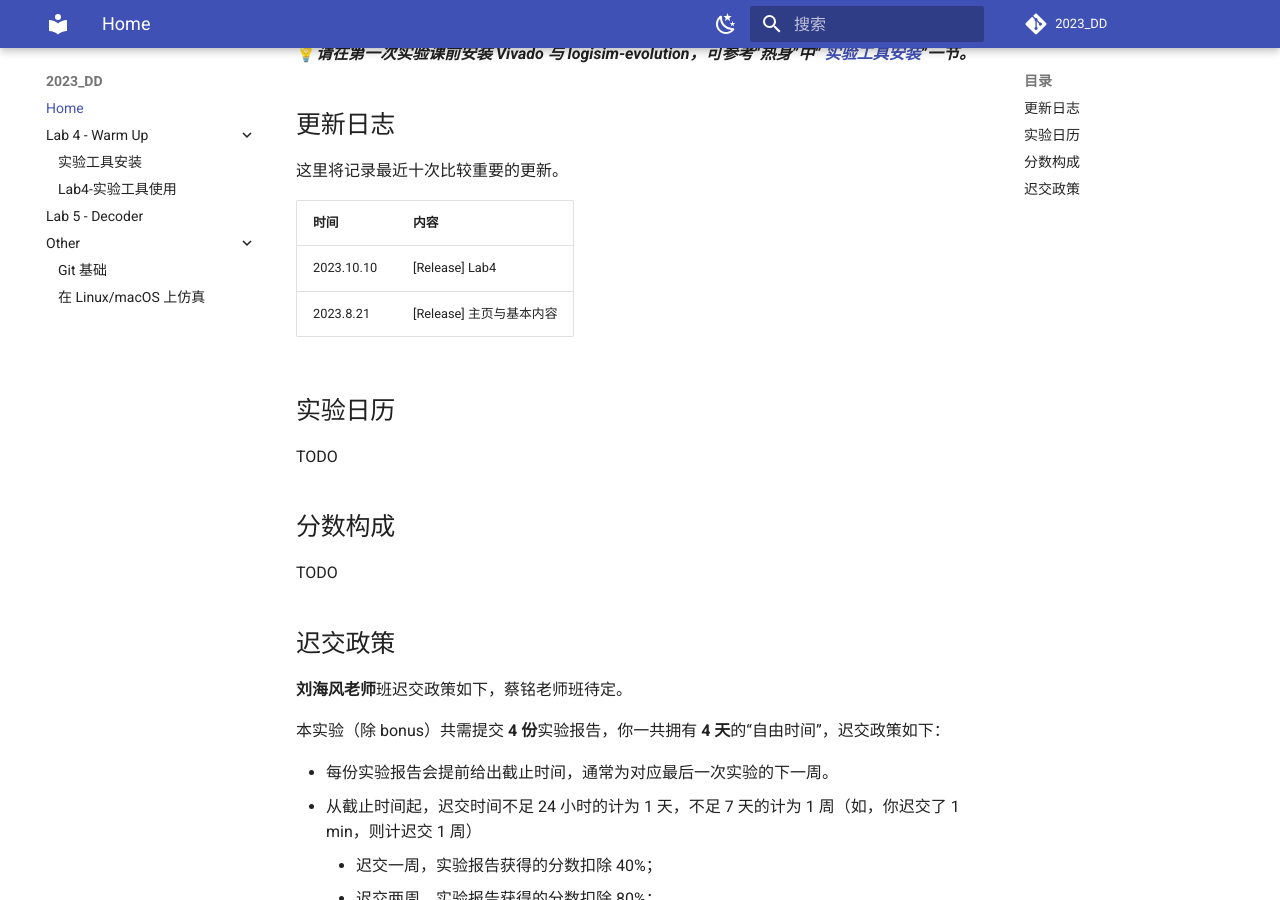
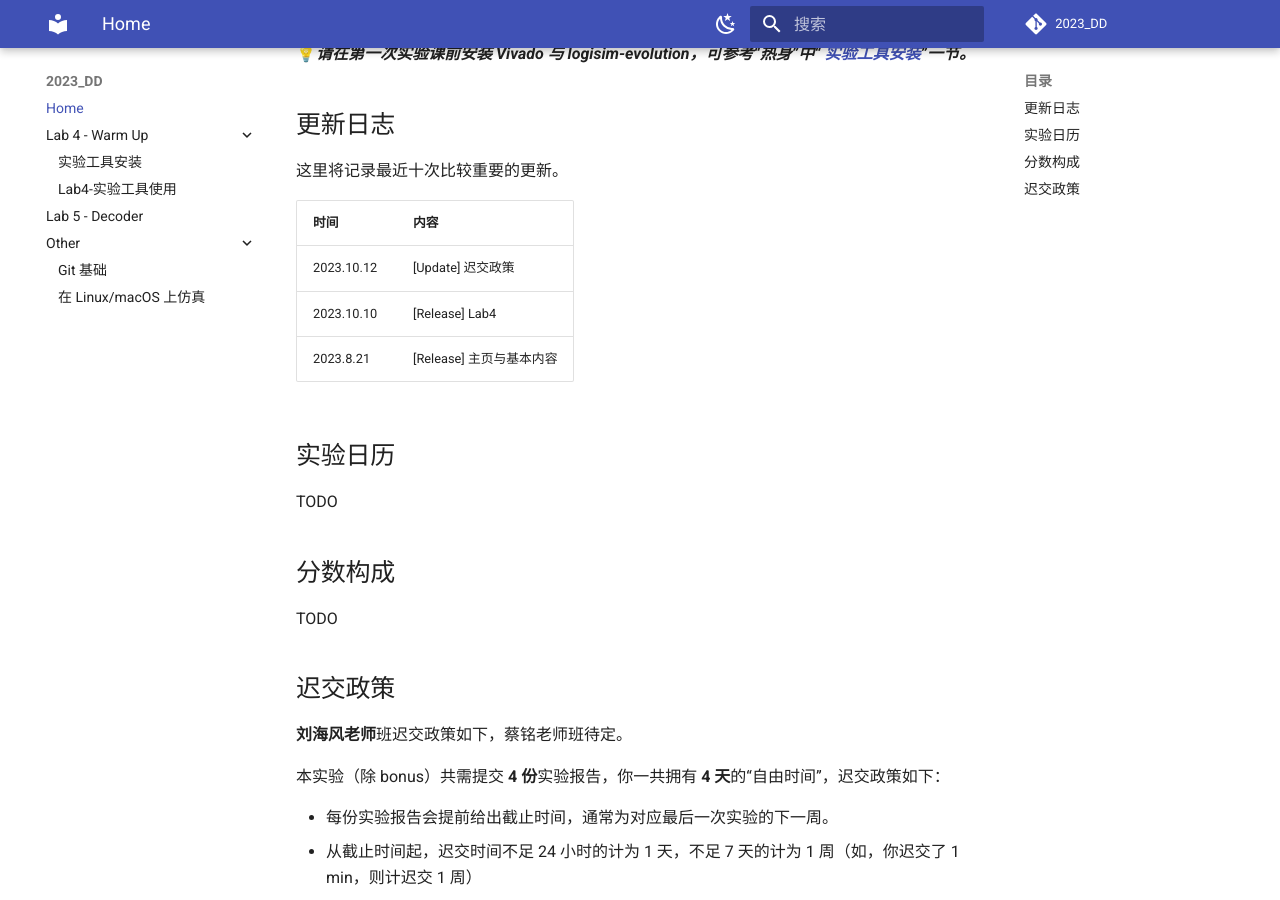
Before and after one commit to Guahao31/2023_DD, an MkDocs documentation site: the page built from docs/index.md, in a window 1280 px wide and 900 px high, scrolled down 458 px. Built offline with MkDocs 1.6.1 and Material for MkDocs 9.7.7, drawn with Linux system fonts in a browser that asks for light colours; comment, search, counter and statistics services are not loaded.

Commit message:
update: delay policy

```diff
--- a/docs/index.md
+++ b/docs/index.md
@@ -20,6 +20,7 @@
 
 | 时间 | 内容 |
 | --- | :------------------------------------ |
+| 2023.10.12 | [Update] 迟交政策 |
 | 2023.10.10 | [Release] Lab4 |
 | 2023.8.21 | [Release] 主页与基本内容 |
 <!-- 格式如下： -->
```
